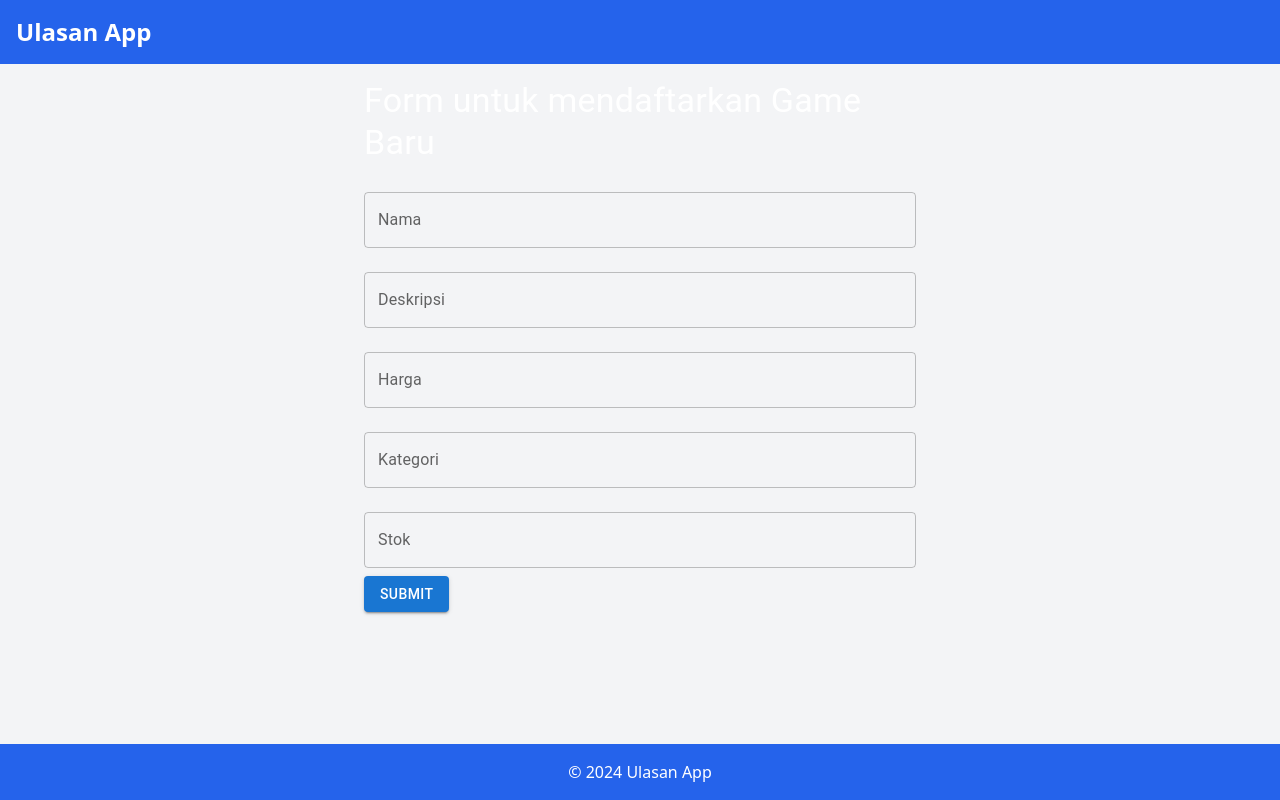
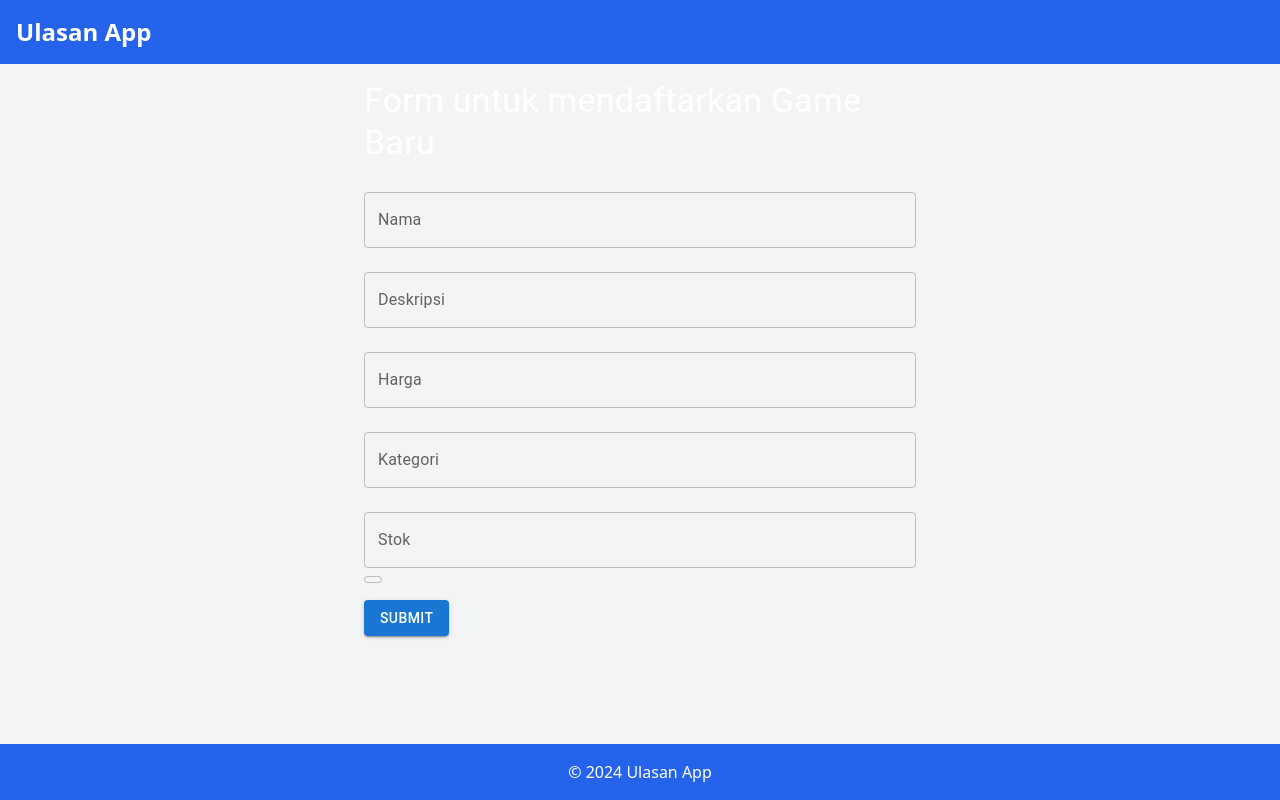
Before and after one commit to B9JagoNgadpro/gametime_frontend, a Next.js app: page /penjualan in a window 1280 px wide. Built offline with nearby package versions, Linux system fonts and the light colour scheme.

Commit message:
add id penjual when make game

```diff
--- a/src/components/penjualan/Form.tsx
+++ b/src/components/penjualan/Form.tsx
@@ -5,7 +5,7 @@ import { useForm, Controller } from 'react-hook-form';
 import { TextField, Button } from '@mui/material';
 import { yupResolver } from '@hookform/resolvers/yup';
 import * as yup from 'yup';
-import React, { useState, useEffect } from 'react';
+import React, { useEffect } from 'react';
 import { useRouter } from 'next/navigation';
 
 const schema = yup.object().shape({
@@ -14,69 +14,24 @@ const schema = yup.object().shape({
   harga: yup.number().positive('Harga must be a positive number').required('Harga is required'),
   kategori: yup.string(),
   stok: yup.number().min(0, 'Stok must be zero or a positive number').required('Stok is required'),
+  idPenjual: yup.string().required('idPenjual is required')
 });
-// interface UserData {
-//     email: string;
-//     username: string;
-//     saldo: number;
-//     status: Status;
-// }
-
-// enum Status {
-//     ROLE_PEMBELI = "ROLE_PEMBELI",
-//     ROLE_PENJUAL = "ROLE_PENJUAL"
-// }
 
 const Form = () => {
-    const { control, handleSubmit, formState: { errors } } = useForm({
+  const { control, handleSubmit, formState: { errors }, setValue, reset } = useForm({
     resolver: yupResolver(schema),
   });
 
   const router = useRouter();
 
-
-    // const [isAuthenticated, setIsAuthenticated] = useState(false);
-
-
-    // useEffect(() => {
-    //     const token = localStorage.getItem('Authorization');
-    //     if (token) {
-    //         setIsAuthenticated(true);
-    //         const response = await fetch(`http://34.87.70.230/user/me`, {
-    //             method: 'GET',
-    //             headers: {
-    //                 'Authorization': `Bearer ${token}`,
-    //                 'Content-Type': 'application/json',
-    //             },
-    //         });
-
-    //         if (response.ok) {
-    //             const data: Keranjang = await response.json();
-    //             setKeranjang(data);
-    //         } else {
-    //             if (response.status === 403) {
-    //                 throw new Error('Forbidden: You do not have access to this Page, please login as pembeli');
-    //             } else {
-    //                 const data: Keranjang = await response.json();
-    //                 console.log(data)
-    //                 throw new Error('Failed to fetch products');
-    //             }
-    //         }
-    //     } else {
-    //         // Redirect to login page if email is not found in local storage
-    //         router.push('/login');
-    //     }
-    // }, []);
-
-    // if (!isAuthenticated) {
-    //     return <p>Loading...</p>; // You can render a loading indicator while checking authentication
-    // }
-
-
+  useEffect(() => {
+    const email = localStorage.getItem("email") || ''; // Provide a default value of empty string if email is null
+    setValue('idPenjual', email);
+  }, [setValue]);
 
   const onSubmit = async (data: any) => {
     try {
-            const token = localStorage.getItem('Authorization')
+      const token = localStorage.getItem('Authorization');
       const response = await fetch('http://34.87.70.230/api/games/create', {
         method: 'POST',
         headers: {
@@ -86,26 +41,23 @@ const Form = () => {
         body: JSON.stringify(data)
       });
 
-
       if (response.ok) {
         // Request was successful
         alert('Game berhasil dibuat');
-                router.push('/login')
+        reset(); // Reset the form after successful submission
+        router.push('/login');
       } else {
         if (response.status === 403) {
-                    alert('Forbidden: You do not have access to this Page, please login as penjual')
-                }
-                else{
-
+          alert('Forbidden: You do not have access to this Page, please login as penjual');
+        } else {
+          alert('Failed to create game');
         }
       }
-
-        }
-         catch (error) {
+    } catch (error) {
       console.error('Error sending form data:', error);
+      alert('An error occurred while sending the form data');
     }
   };
-
 
   return (
     <form onSubmit={handleSubmit(onSubmit)}>
@@ -192,6 +144,19 @@ const Form = () => {
           )}
         />
       </div>
+      {/* Hidden field for idPenjual */}
+      <div>
+        <Controller
+          name="idPenjual"
+          control={control}
+          render={({ field }) => (
+            <TextField
+              {...field}
+              type="hidden"
+            />
+          )}
+        />
+      </div>
       <div>
         <Button type="submit" variant="contained" color="primary">
           Submit
```
Lines whose indentation alone changed are shown as unchanged.
